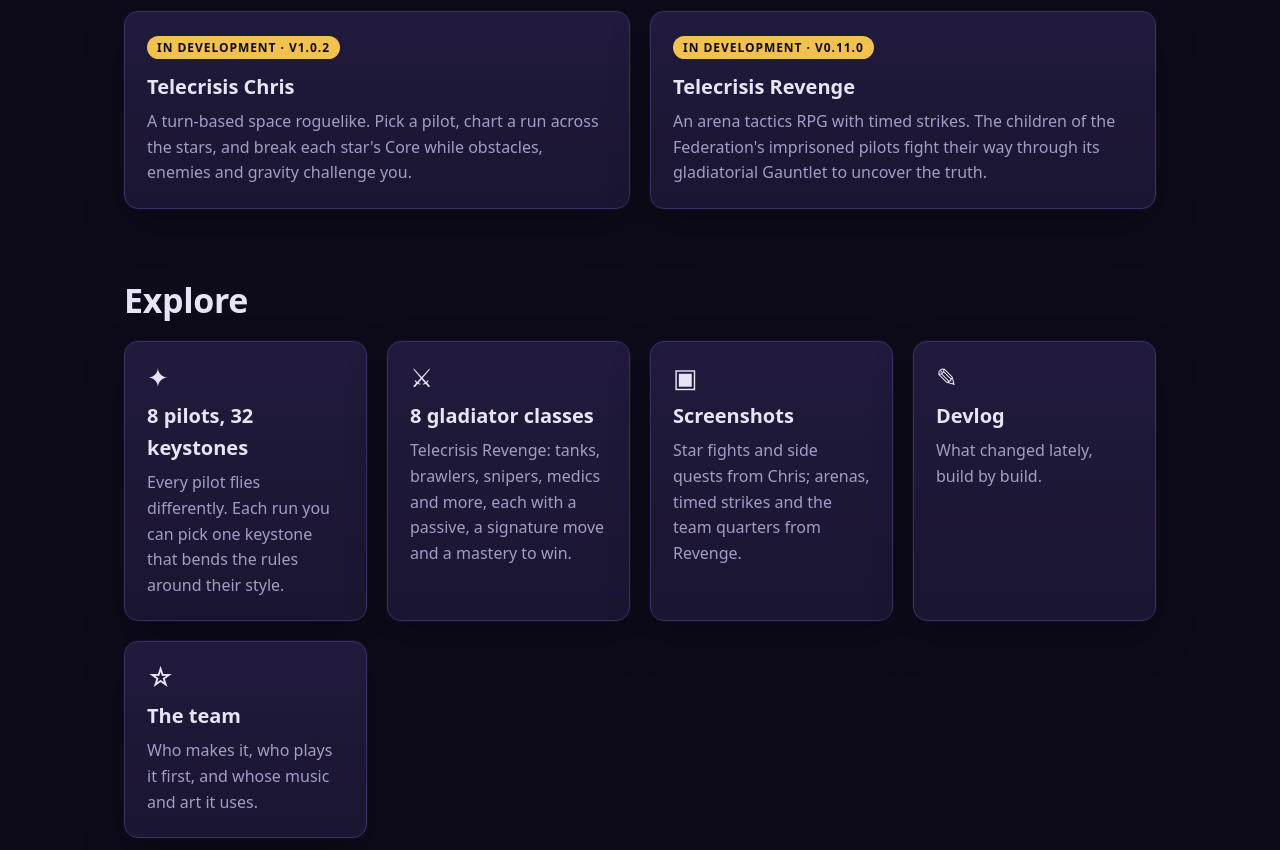
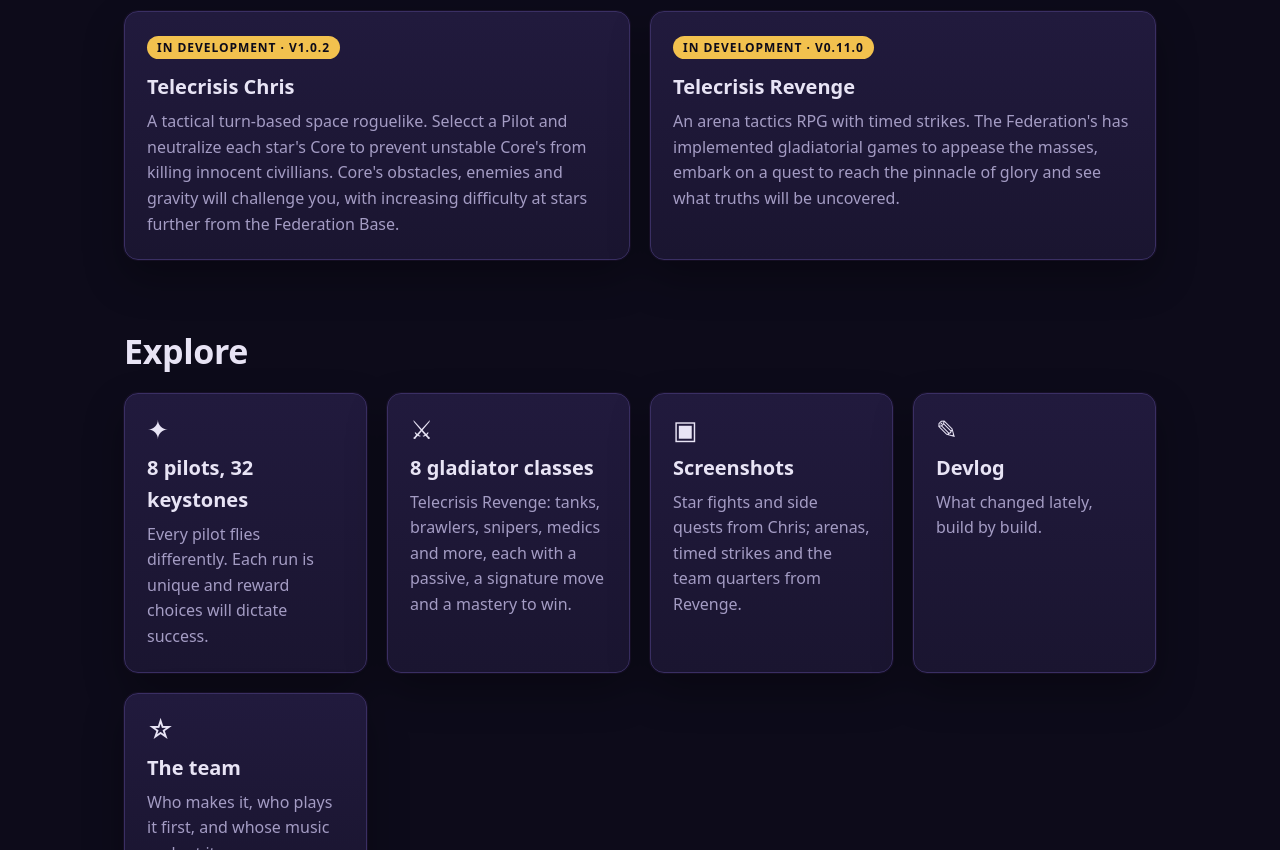
Before and after one commit to IMPACTO14/awesomesquad-site, a plain HTML site: page index.html in a window 1280 px wide. Shown: the part 632-1482 px from the top of the page. Drawn offline with Linux system fonts and the light colour scheme.

Commit message:
Update index.html

```diff
--- a/index.html
+++ b/index.html
@@ -41,12 +41,12 @@
     <a class="card" href="chris.html">
       <span class="tag">In development · v1.0.2</span>
       <h3>Telecrisis Chris</h3>
-      <p>A turn-based space roguelike. Pick a pilot, chart a run across the stars, and break each star's Core while obstacles, enemies and gravity challenge you.</p>
+      <p>A tactical turn-based space roguelike. Selecct a Pilot and neutralize each star's Core to prevent unstable Core's from killing innocent civillians. Core's obstacles, enemies and gravity will challenge you, with increasing difficulty at stars further from the Federation Base.</p>
     </a>
     <a class="card" href="revenge.html">
       <span class="tag">In development · v0.11.0</span>
       <h3>Telecrisis Revenge</h3>
-      <p>An arena tactics RPG with timed strikes. The children of the Federation's imprisoned pilots fight their way through its gladiatorial Gauntlet to uncover the truth.</p>
+      <p>An arena tactics RPG with timed strikes. The Federation's has implemented gladiatorial games to appease the masses, embark on a quest to reach the pinnacle of glory and see what truths will be uncovered.</p>
     </a>
   </div>
 </section>
@@ -54,7 +54,7 @@
 <section>
   <h2>Explore</h2>
   <div class="grid four">
-    <a class="card" href="pilots.html"><span class="icon">✦</span><h3>8 pilots, 32 keystones</h3><p>Every pilot flies differently. Each run you can pick one keystone that bends the rules around their style.</p></a>
+    <a class="card" href="pilots.html"><span class="icon">✦</span><h3>8 pilots, 32 keystones</h3><p>Every pilot flies differently. Each run is unique and reward choices will dictate success.</p></a>
     <a class="card" href="classes.html"><span class="icon">⚔</span><h3>8 gladiator classes</h3><p>Telecrisis Revenge: tanks, brawlers, snipers, medics and more, each with a passive, a signature move and a mastery to win.</p></a>
     <a class="card" href="gallery.html"><span class="icon">▣</span><h3>Screenshots</h3><p>Star fights and side quests from Chris; arenas, timed strikes and the team quarters from Revenge.</p></a>
     <a class="card" href="devlog.html"><span class="icon">✎</span><h3>Devlog</h3><p>What changed lately, build by build.</p></a>
```
